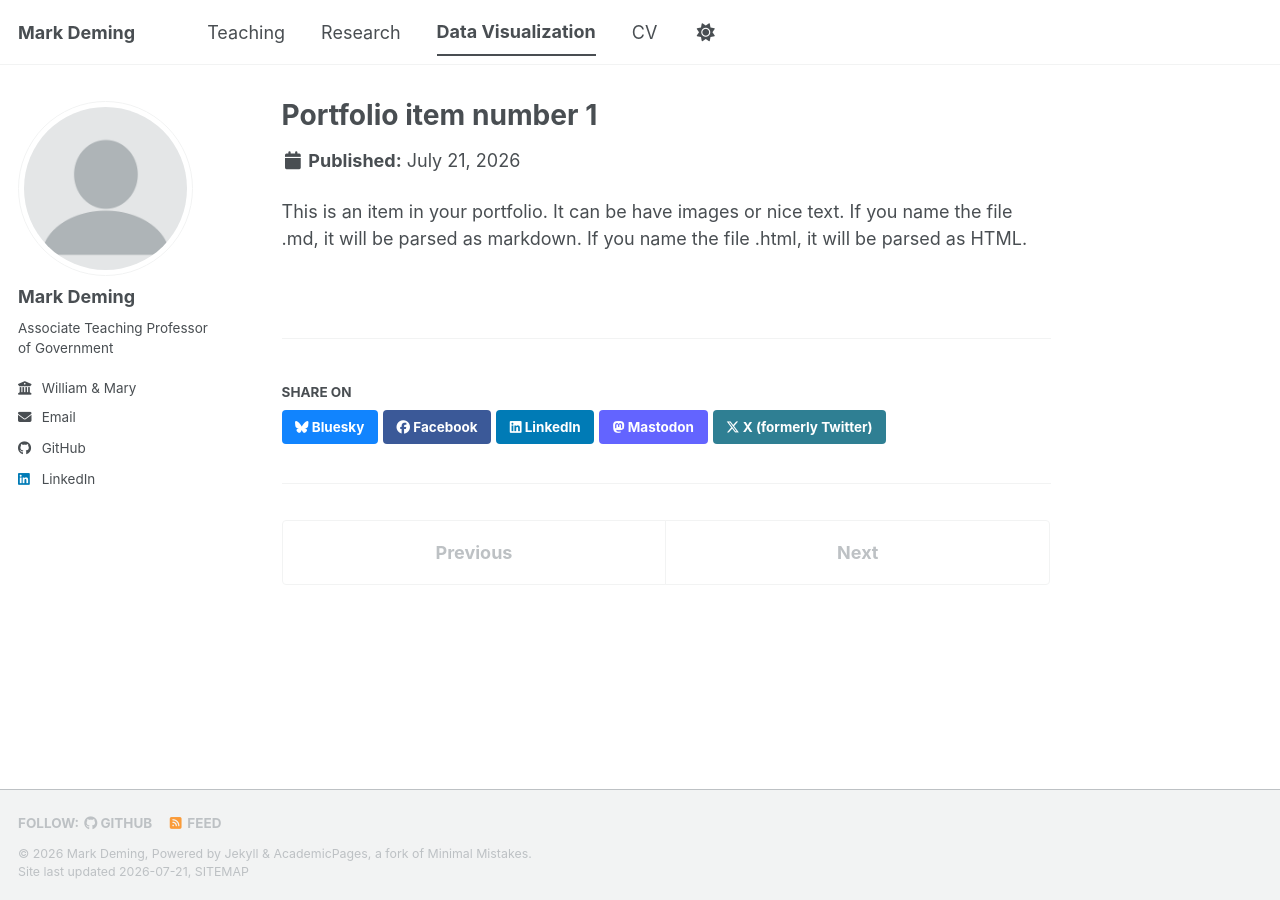
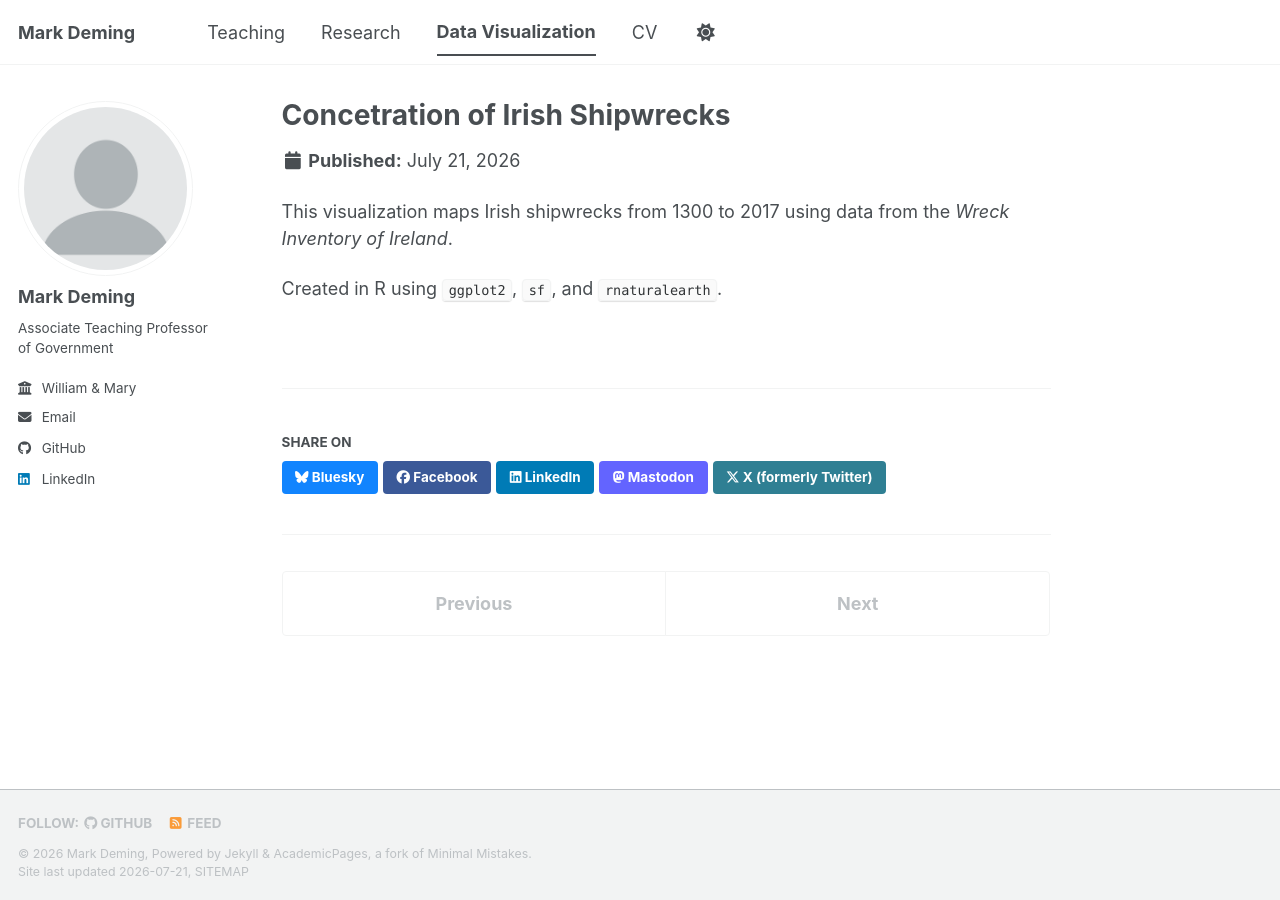
Before and after one commit to jmdeming/jmdeming.github.io, a Jekyll site: the page built from _portfolio/portfolio-1.md, in a window 1280 px wide. Built offline with Jekyll 4.4.1, drawn with Linux system fonts in a browser that asks for light colours; a style sheet for code colours, icons or effects is not loaded.

Commit message:
Revise portfolio item to focus on Irish shipwrecks
Updated title and excerpt to reflect new content about Irish shipwrecks.

```diff
--- a/_portfolio/portfolio-1.md
+++ b/_portfolio/portfolio-1.md
@@ -1,7 +1,9 @@
 ---
-title: "Portfolio item number 1"
-excerpt: "Short description of portfolio item number 1<br/><img src='/images/500x300.png'>"
+title: "Concetration of Irish Shipwrecks"
+excerpt: "Mapping Irish shipwrecks from 1300 to 2017.<br/><img src='/images/irish_shipwrecks-map.png'>"
 collection: portfolio
 ---
 
-This is an item in your portfolio. It can be have images or nice text. If you name the file .md, it will be parsed as markdown. If you name the file .html, it will be parsed as HTML.
+This visualization maps Irish shipwrecks from 1300 to 2017 using data from the *Wreck Inventory of Ireland*.
+
+Created in R using `ggplot2`, `sf`, and `rnaturalearth`.
```
